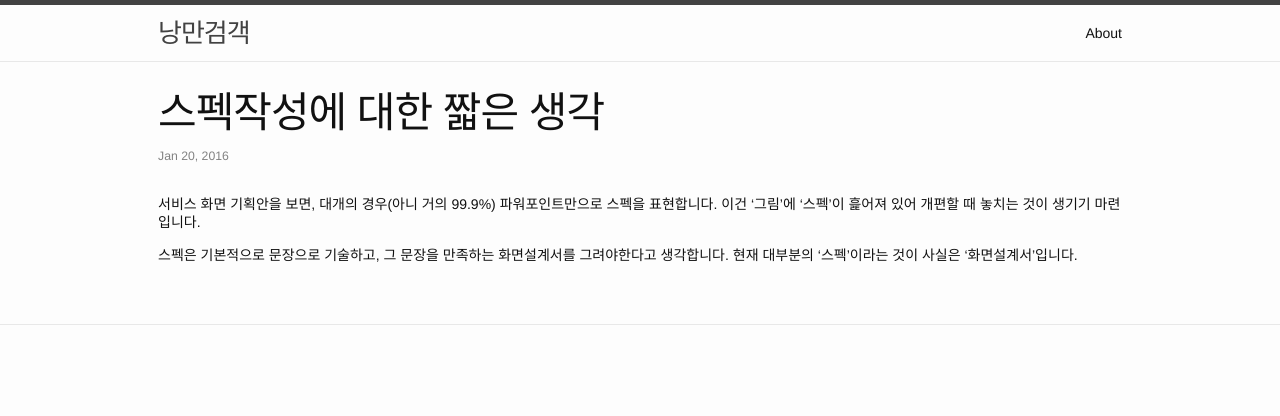
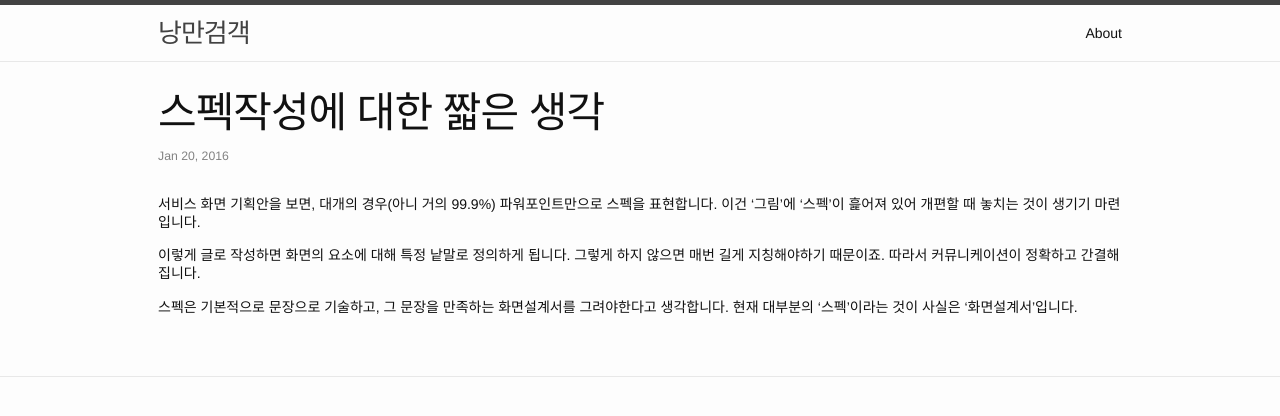
Before and after one commit to cybaek/homepage, a Jekyll site: the page built from _posts/2016-01-20-how-to-write-specs.markdown, in a window 1280 px wide. Shown: the top 416 px of the page. Built offline with Jekyll 4.4.1, drawn with Linux system fonts in a browser that asks for light colours; comment, search, counter and statistics services are not loaded.

Commit message:
minor update

```diff
--- a/_posts/2016-01-20-how-to-write-specs.markdown
+++ b/_posts/2016-01-20-how-to-write-specs.markdown
@@ -7,4 +7,6 @@ categories: it
 
 서비스 화면 기획안을 보면, 대개의 경우(아니 거의 99.9%) 파워포인트만으로 스펙을 표현합니다. 이건 '그림'에 '스펙'이 흝어져 있어 개편할 때 놓치는 것이 생기기 마련입니다.
 
+이렇게 글로 작성하면 화면의 요소에 대해 특정 낱말로 정의하게 됩니다. 그렇게 하지 않으면 매번 길게 지칭해야하기 때문이죠. 따라서 커뮤니케이션이 정확하고 간결해집니다.
+
 스펙은 기본적으로 문장으로 기술하고, 그 문장을 만족하는 화면설계서를 그려야한다고 생각합니다. 현재 대부분의 '스펙'이라는 것이 사실은 '화면설계서'입니다.
```
